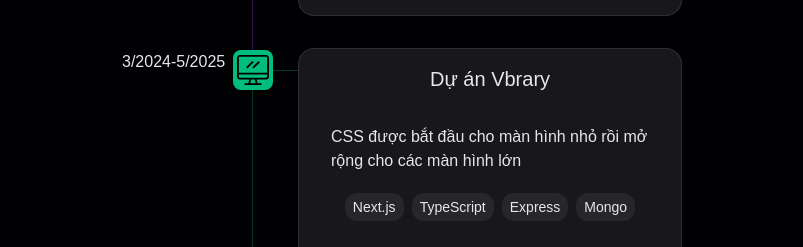
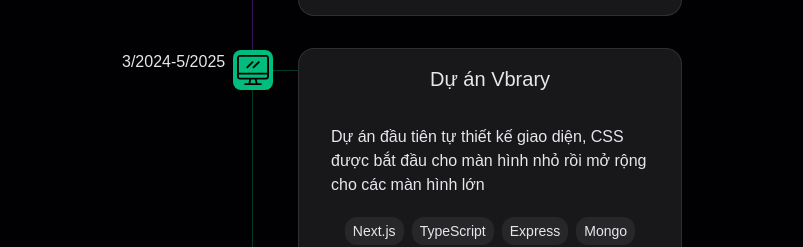
Before and after one commit to helloVietTran/portfolio, a React (Vite) app: page / in a window 1280 px wide. Shown: the part 1440-1687 px from the top of the page, without its empty margins (238-1041 px from the left). Built offline with nearby package versions, Linux system fonts and the light colour scheme.

Commit message:
Update data in constants

```diff
--- a/src/constants/index.js
+++ b/src/constants/index.js
@@ -42,7 +42,7 @@ export const timeline_elements = [
     {
         id: 3,
         title: "Dự án Vbrary",
-        description: "CSS được bắt đầu cho màn hình nhỏ rồi mở rộng cho các màn hình lớn",
+        description: "Dự án đầu tiên tự thiết kế giao diện, CSS được bắt đầu cho màn hình nhỏ rồi mở rộng cho các màn hình lớn",
         buttonText: "Chi tiết",
         buttonHref: "https://github.com/helloVietTran/library-management-fe",
         date: "3/2024-5/2025",
```
